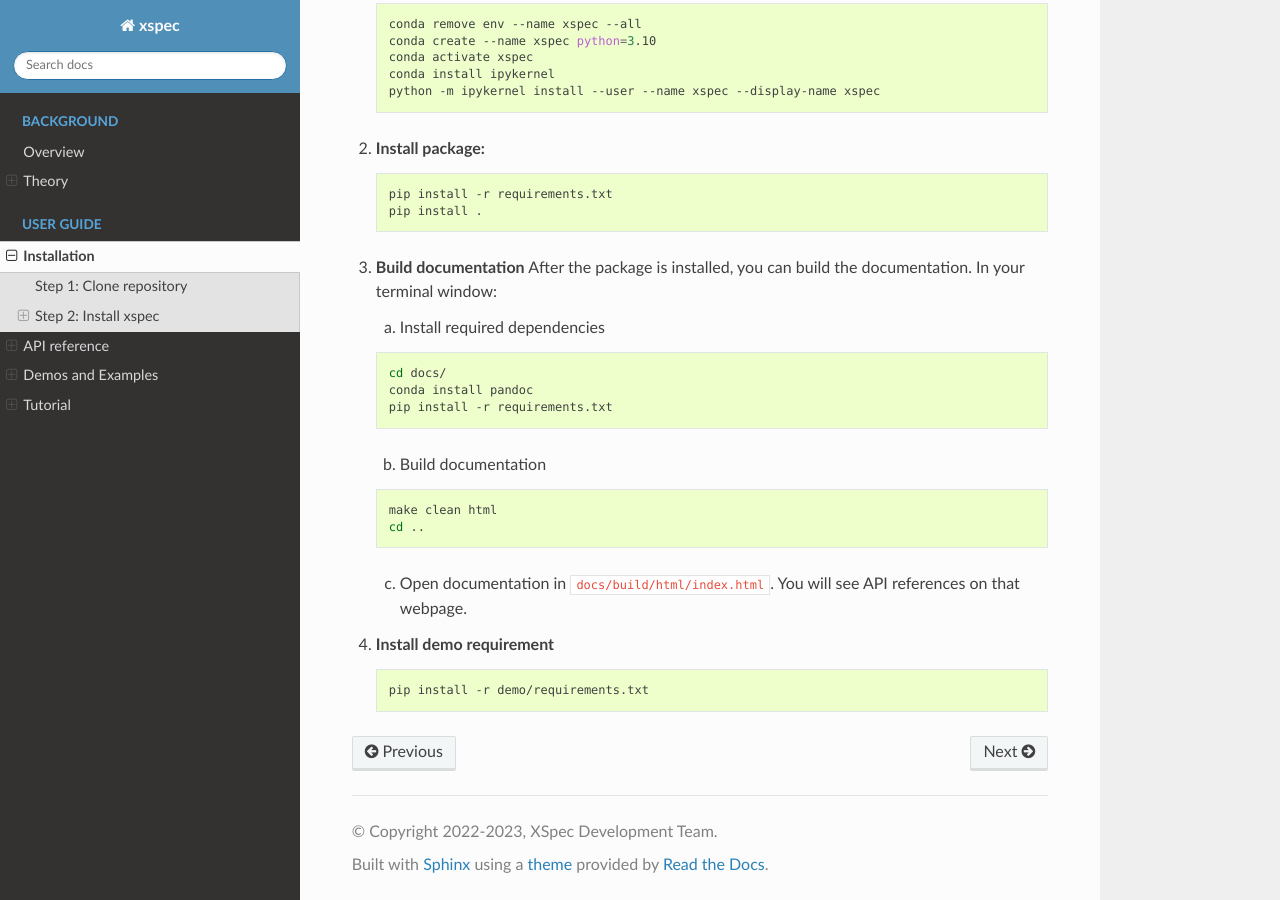
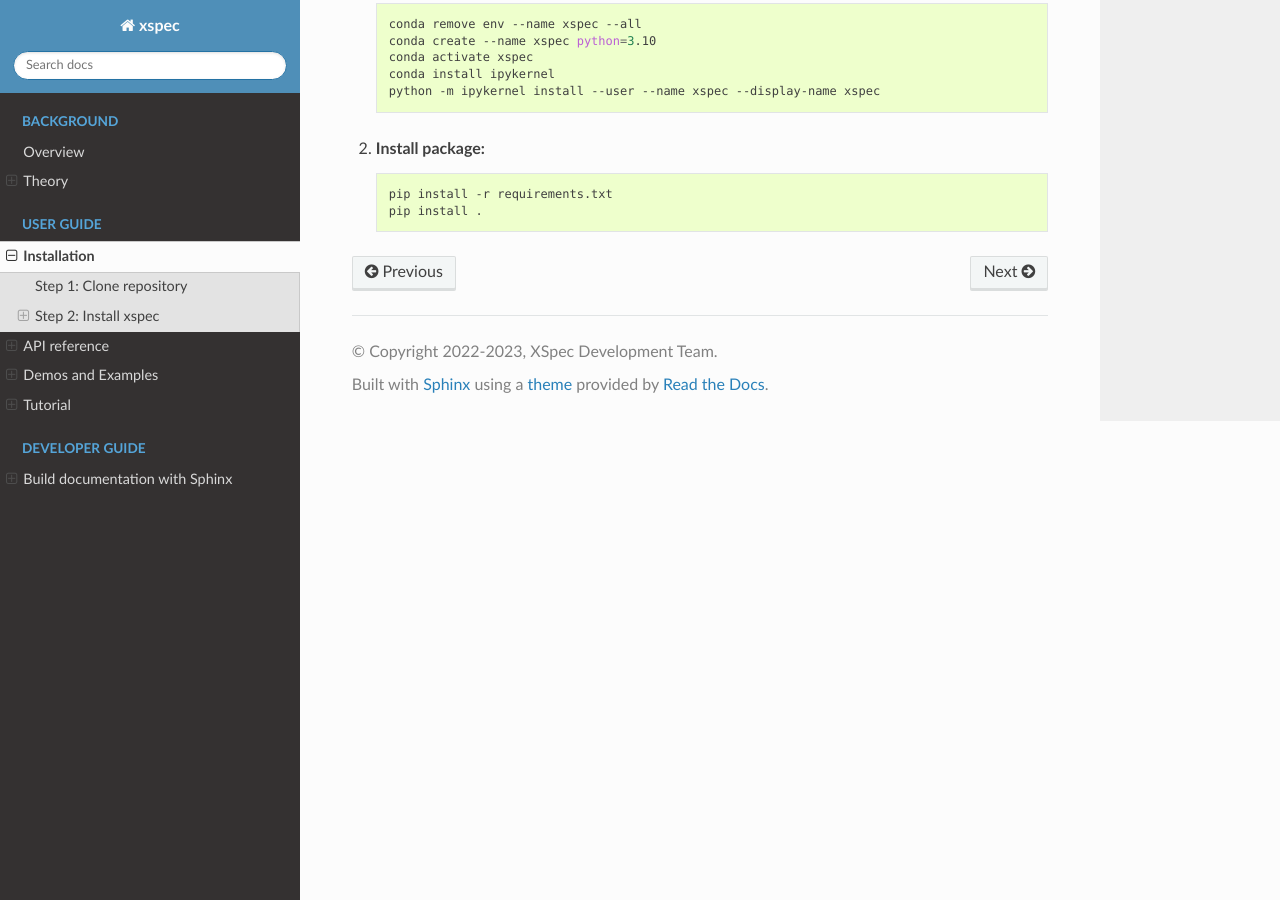
Before and after one commit to cabouman/xcal, a Sphinx documentation site: the page built from docs/source/install.rst, in a window 1280 px wide and 900 px high, scrolled down 807 px. Built offline with Sphinx 7.4.7 and the Read the Docs theme 2.0.0, drawn with Linux system fonts in a browser that asks for light colours; pages that are not in the unit, such as notebooks, are missing from menus.

Commit message:
Add developer guide.

```diff
--- a/docs/source/install.rst
+++ b/docs/source/install.rst
@@ -50,30 +50,3 @@
 
       pip install -r requirements.txt
       pip install .
-
-3. **Build documentation**
-   After the package is installed, you can build the documentation.
-   In your terminal window:
-
-   a. Install required dependencies
-
-   .. code-block:: bash
-
-      cd docs/
-      conda install pandoc
-      pip install -r requirements.txt
-
-   b. Build documentation
-
-   .. code-block:: bash
-
-      make clean html
-      cd ..
-
-   c. Open documentation in ``docs/build/html/index.html``. You will see API references on that webpage.
-
-4. **Install demo requirement**
-
-   .. code-block:: bash
-
-      pip install -r demo/requirements.txt
--- a/docs/source/theory.rst
+++ b/docs/source/theory.rst
@@ -113,6 +113,7 @@
 .. math::
 
    l(\theta^{sr}_{a_k}, \{\theta^{fl}_{p} \mid p \in B_k\}, \theta^{sc}) = \frac{1}{2}\|\boldsymbol{y}^{(k)} - \boldsymbol{A} \boldsymbol{x}^{(k)} \|_{\Lambda^{(k)}}^2,
+
 where :math:`l` is a function of the :math:`a_k`-th source parameter :math:`\theta^{sr}_{a_k}`, a set of filter parameters :math:`\left\{\theta^{fl}_{p} \right\}` determined by the index set :math:`B_k`, and the scintillator parameter :math:`\theta^{sc}`; :math:`\Lambda^{(k)}` can be an identity matrix or a diagonal matrix with :math:`\Lambda^{(k)}_{i, i} = \frac{I_{\text{blank},i}}{y_i}`.
 
 2. For multi-polychromatic datasets, it extends to:
@@ -120,4 +121,5 @@
 .. math::
 
    L(\Theta) = \sum_{k=1}^{K} l(\theta^{sr}_{a_k}, \{\theta^{fl}_{p} \mid p \in B_k\}, \theta^{sc}),
+
 where :math:`\Theta` denotes the aggregate set of parameters across all datasets, with :math:`K` representing the total number of single-polychromatic datasets. The parameter set :math:`\Theta` is composed of the source parameters :math:`\left\{\theta^{sr}_{a} \mid a = 1, \ldots, N_a\right\}`, the filter parameters :math:`\left\{\theta^{fl}_{b} \mid b = 1, \ldots, N_b\right\}`, and the scintillator parameter :math:`\theta^{sc}`.
```
Also changed, not shown: docs/source/docs.rst (added, +27 -0 lines), docs/source/index.rst (+7 -0 lines).
